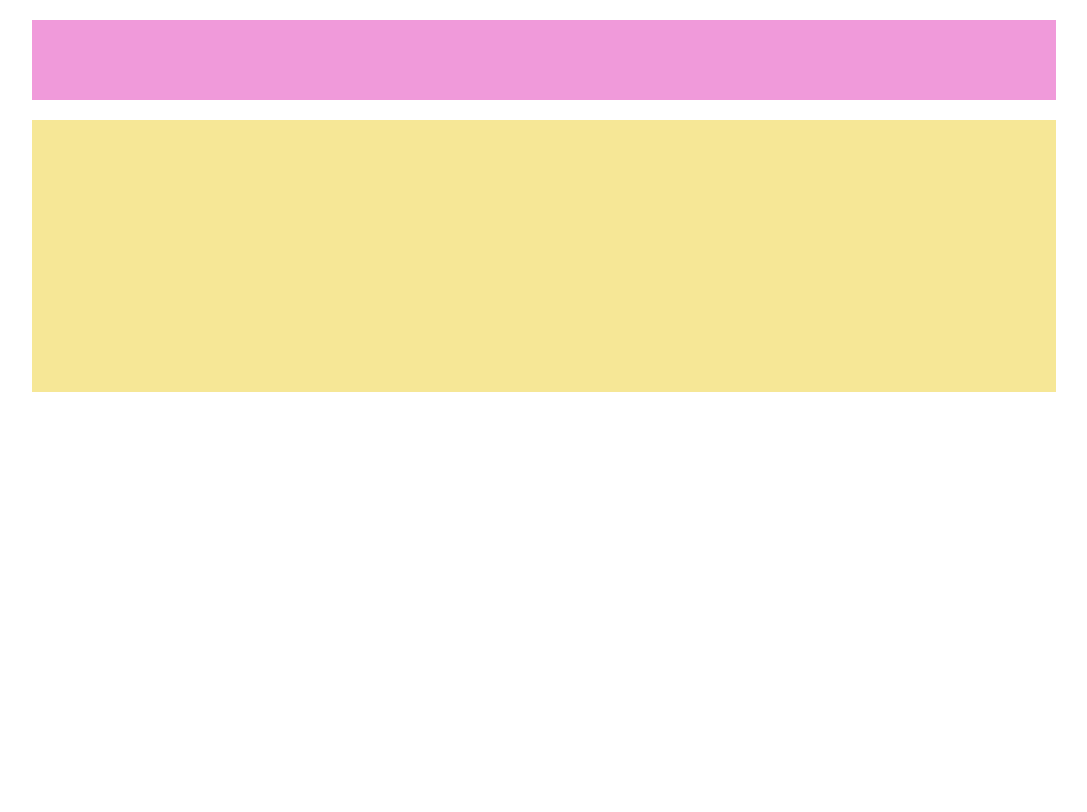
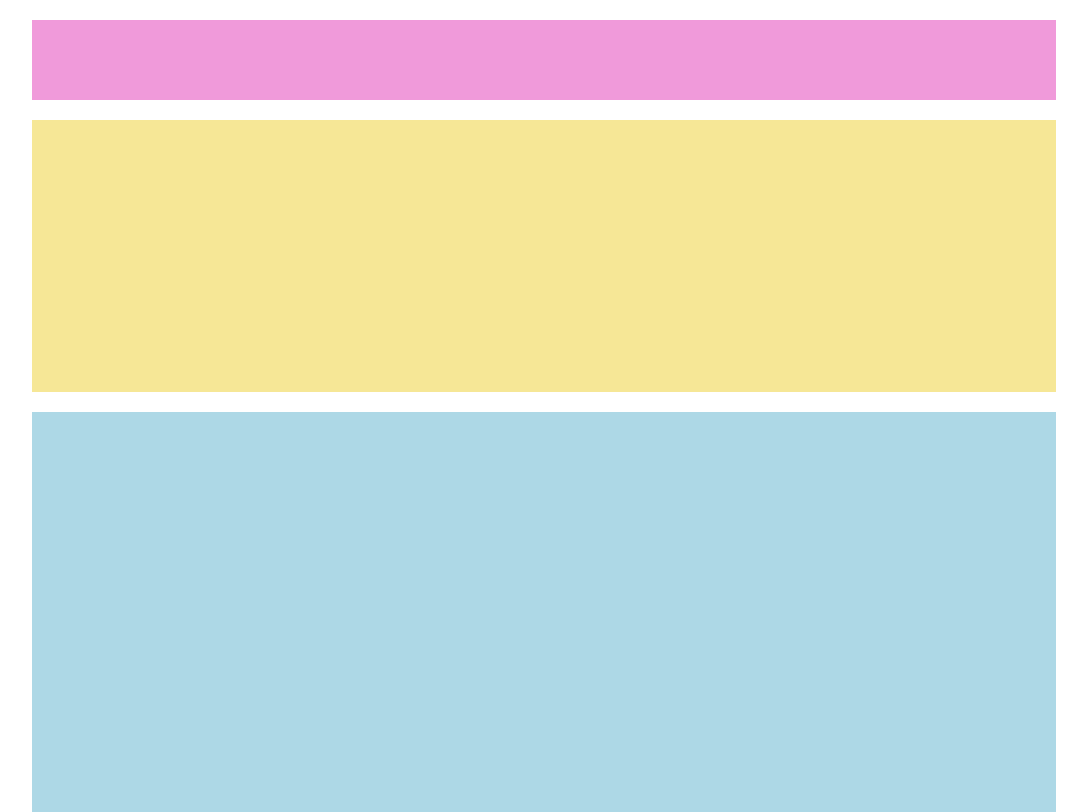
Before and after one commit to a7xsuri/htmlcss-struttura-wp, a plain HTML site: page index.html in a window 1280 px wide. Shown: the whole page, without its empty margins (96-1183 px from the left). Drawn offline with Linux system fonts and the light colour scheme.

Commit message:
add parte2

```diff
--- a/index.html
+++ b/index.html
@@ -12,7 +12,7 @@
     </header>
     <main>
         <div class="slider margintop"></div>
-        <div class="2parte margintop"></div>
+        <div class="parte2 margintop"></div>
     </main>
     <footer></footer>
 </body>
--- a/style.css
+++ b/style.css
@@ -25,3 +25,9 @@ header {
     height: 17em;
     background-color: #f6e796;
   }
+
+  .parte2 {
+    width: 80%;
+    height: 25em;
+    background: lightblue;
+  }
```
